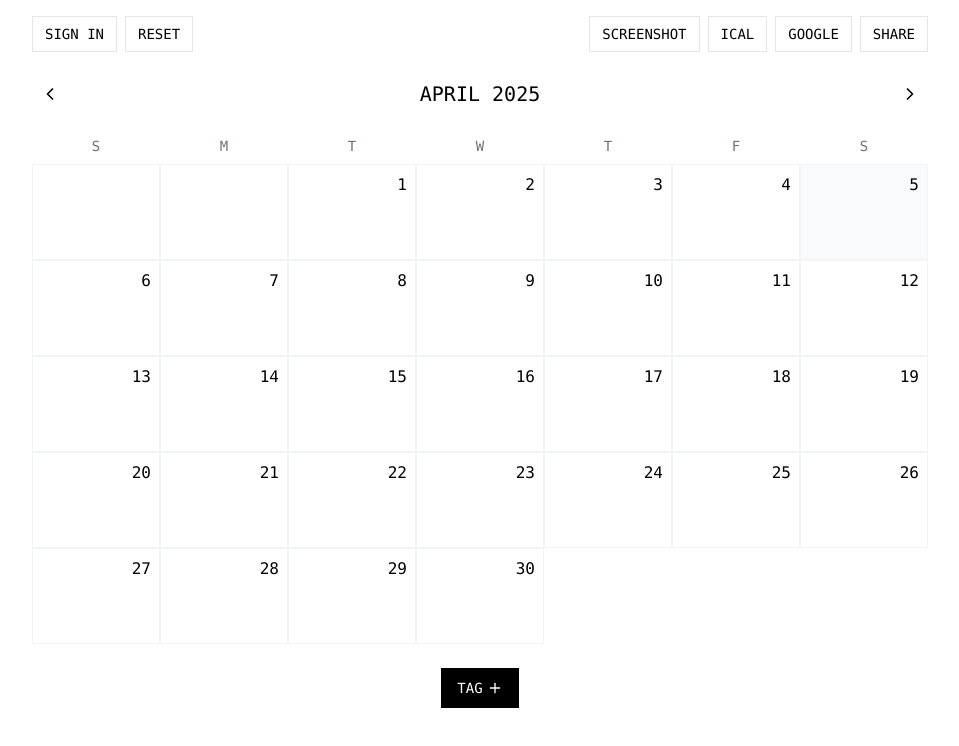
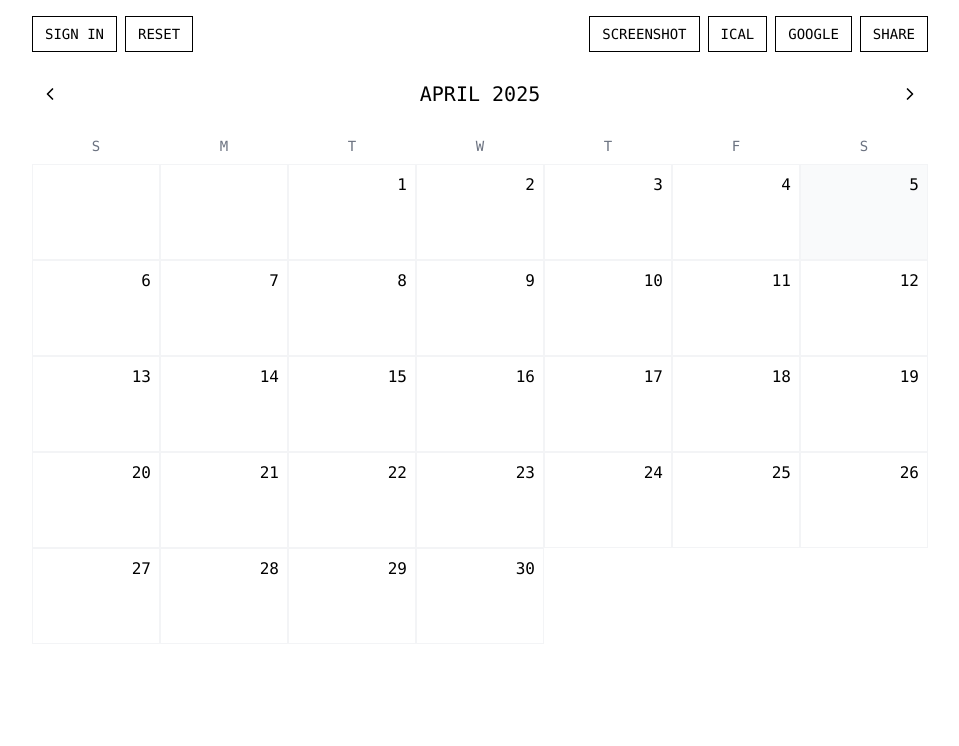
Before and after one commit to atlasacopian/calendar.diy, a Next.js app: page / in a window 1280 px wide. Shown: the top 746 px of the page, without its empty margins (160-1119 px from the left). Built offline with nearby package versions, Linux system fonts and the light colour scheme; no server answers.

Commit message:
Update globals.css

```diff
--- a/app/globals.css
+++ b/app/globals.css
@@ -18,80 +18,6 @@ body {
 .dark body {
   --foreground-rgb: 255, 255, 255;
   --background-rgb: 17, 17, 17;
-}
-
-@layer base {
-  :root {
-    --background: 0 0% 100%;
-    --foreground: 0 0% 3.9%;
-
-    --card: 0 0% 100%;
-    --card-foreground: 0 0% 3.9%;
-
-    --popover: 0 0% 100%;
-    --popover-foreground: 0 0% 3.9%;
-
-    --primary: 0 0% 0%;
-    --primary-foreground: 0 0% 98%;
-
-    --secondary: 0 0% 96.1%;
-    --secondary-foreground: 0 0% 9%;
-
-    --muted: 0 0% 96.1%;
-    --muted-foreground: 0 0% 45.1%;
-
-    --accent: 0 0% 96.1%;
-    --accent-foreground: 0 0% 9%;
-
-    --destructive: 0 84.2% 60.2%;
-    --destructive-foreground: 0 0% 98%;
-
-    --border: 0 0% 89.8%;
-    --input: 0 0% 89.8%;
-    --ring: 0 0% 0%;
-
-    --radius: 0px;
-  }
-
-  .dark {
-    --background: 0 0% 3.9%;
-    --foreground: 0 0% 98%;
-
-    --card: 0 0% 3.9%;
-    --card-foreground: 0 0% 98%;
-
-    --popover: 0 0% 3.9%;
-    --popover-foreground: 0 0% 98%;
-
-    --primary: 0 0% 98%;
-    --primary-foreground: 0 0% 9%;
-
-    --secondary: 0 0% 14.9%;
-    --secondary-foreground: 0 0% 98%;
-
-    --muted: 0 0% 14.9%;
-    --muted-foreground: 0 0% 63.9%;
-
-    --accent: 0 0% 14.9%;
-    --accent-foreground: 0 0% 98%;
-
-    --destructive: 0 62.8% 30.6%;
-    --destructive-foreground: 0 0% 98%;
-
-    --border: 0 0% 14.9%;
-    --input: 0 0% 14.9%;
-    --ring: 0 0% 83.1%;
-  }
-}
-
-@layer base {
-  * {
-    @apply border-border;
-  }
-  body {
-    @apply bg-white text-foreground dark:bg-gray-900;
-    font-feature-settings: "ss02" on, "ss01" on;
-  }
 }
 
 @layer utilities {
```
